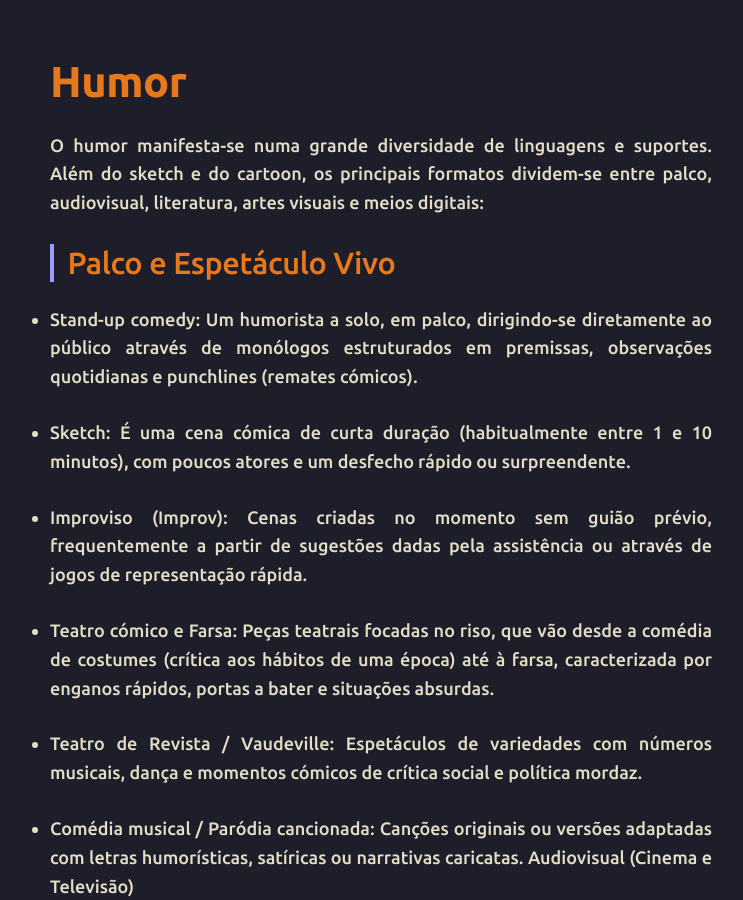
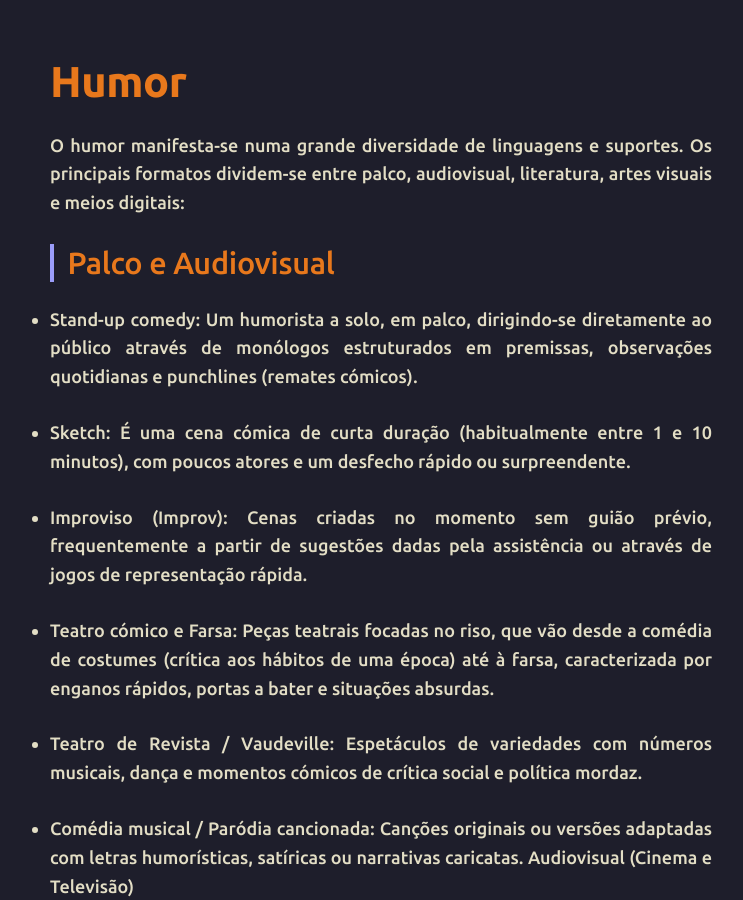
Before and after one commit to joaquim-capitao/joaquim-capitao.github.io, a Jekyll site: the page built from humor/index.md, in a window 1280 px wide and 900 px high. Shown: the whole window, without its empty margins (259-1002 px from the left). Built offline with Jekyll 4.4.1, drawn with Linux system fonts in a browser that asks for light colours; our own code applies the rules of GitHub Pages for plain Markdown files.

Commit message:
Atualizar o index.md

```diff
--- a/humor/index.md
+++ b/humor/index.md
@@ -1,8 +1,8 @@
 # Humor
 
-O humor manifesta-se numa grande diversidade de linguagens e suportes. Além do sketch e do cartoon, os principais formatos dividem-se entre palco, audiovisual, literatura, artes visuais e meios digitais:
+O humor manifesta-se numa grande diversidade de linguagens e suportes. Os principais formatos dividem-se entre palco, audiovisual, literatura, artes visuais e meios digitais:
 
-## Palco e Espetáculo Vivo
+## Palco e Audiovisual
 
  * Stand-up comedy: Um humorista a solo, em palco, dirigindo-se diretamente ao público através de monólogos estruturados em premissas, observações quotidianas e punchlines (remates cómicos).
 
```
